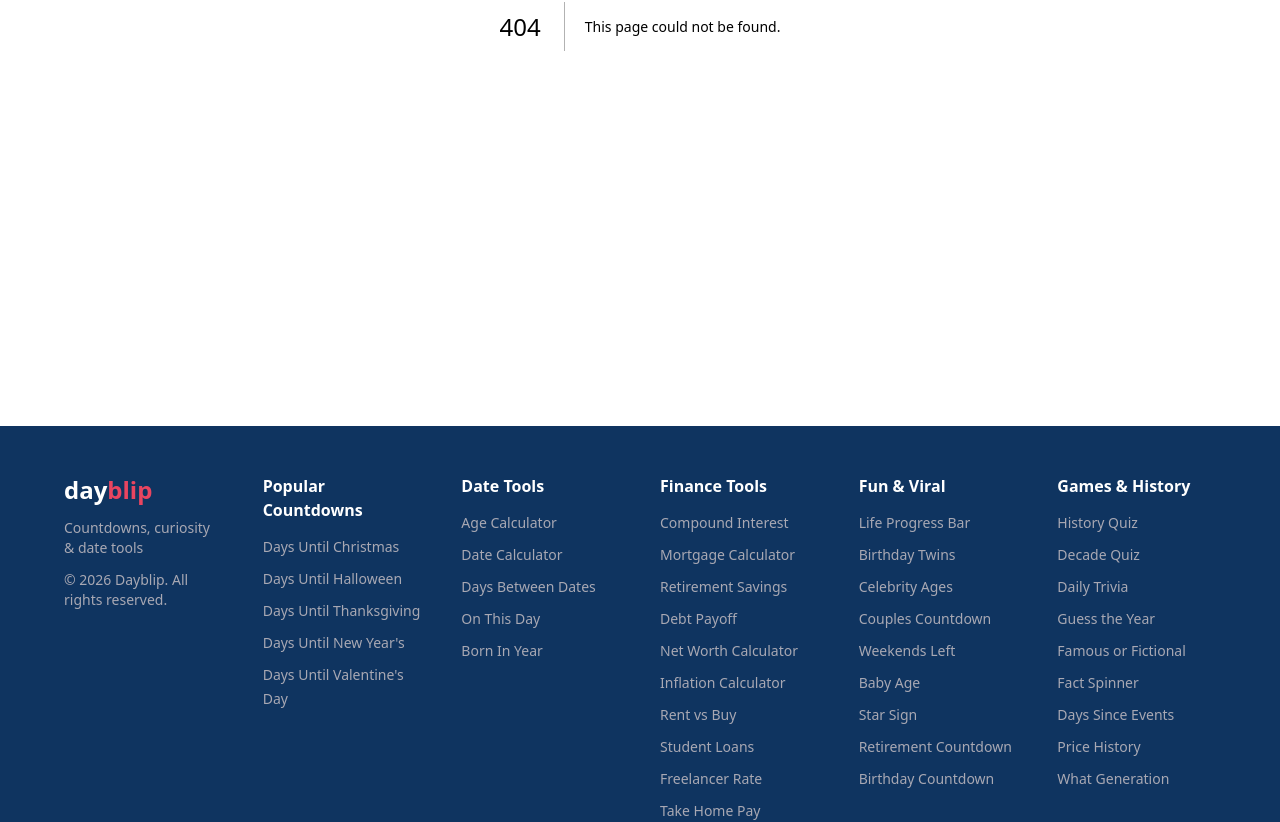
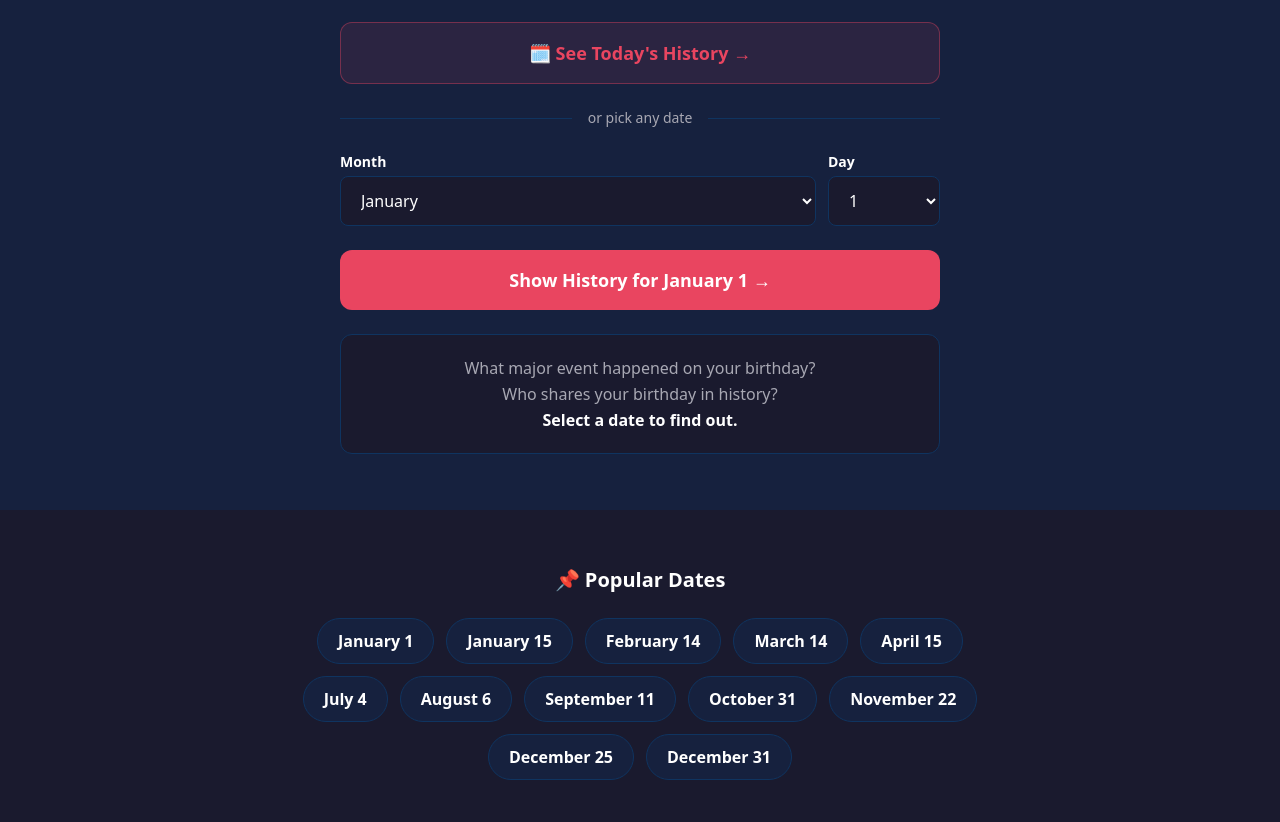
Before and after one commit to pierre2000it-max/dayblip, a Next.js app: page /on-this-day in a window 1280 px wide. Before the commit this address had no page. Shown: the part 440-1262 px from the top of the page. Built offline with nearby package versions, Linux system fonts and the light colour scheme.

Commit message:
Add On This Day landing page with date selector

```diff
--- /dev/null
+++ b/src/app/on-this-day/[date]/DateNav.tsx
@@ -0,0 +1,61 @@
+"use client"
+import { useState } from "react"
+import { useRouter } from "next/navigation"
+
+const MONTHS = [
+  "January","February","March","April","May","June",
+  "July","August","September","October","November","December",
+]
+const MONTH_SLUGS = [
+  "january","february","march","april","may","june",
+  "july","august","september","october","november","december",
+]
+
+function daysInMonth(month: number): number {
+  return new Date(2024, month, 0).getDate()
+}
+
+interface DateNavProps {
+  currentMonth: number // 1-indexed
+  currentDay: number
+  currentLabel: string
+}
+
+export default function DateNav({ currentMonth, currentDay, currentLabel }: DateNavProps) {
+  const router = useRouter()
+  const [month, setMonth] = useState(currentMonth)
+  const [day, setDay]     = useState(currentDay)
+
+  const maxDays = daysInMonth(month)
+  const safeDay = Math.min(day, maxDays)
+
+  const go = () => {
+    router.push(`/on-this-day/${MONTH_SLUGS[month - 1]}-${safeDay}`)
+  }
+
+  const sel = "rounded-lg border border-[#0f3460] bg-[#1a1a2e] px-3 py-2 text-white text-sm focus:border-[#e94560] focus:outline-none"
+
+  return (
+    <div className="bg-[#0f3460]/40 border-b border-[#0f3460] px-6 py-3">
+      <div className="mx-auto max-w-[900px] flex flex-wrap items-center gap-3">
+        <span className="text-sm text-[#a8a8b3] shrink-0">
+          📅 <span className="text-white font-semibold">Exploring: {currentLabel}</span>
+        </span>
+        <div className="flex items-center gap-2 ml-auto">
+          <select value={month} onChange={e => { setMonth(Number(e.target.value)); setDay(1) }} className={sel}>
+            {MONTHS.map((m, i) => <option key={m} value={i + 1}>{m}</option>)}
+          </select>
+          <select value={safeDay} onChange={e => setDay(Number(e.target.value))} className={sel + " w-16"}>
+            {Array.from({ length: maxDays }, (_, i) => i + 1).map(d => (
+              <option key={d} value={d}>{d}</option>
+            ))}
+          </select>
+          <button onClick={go}
+            className="rounded-lg bg-[#e94560] px-4 py-2 text-sm font-semibold text-white transition-opacity hover:opacity-90 whitespace-nowrap">
+            Go →
+          </button>
+        </div>
+      </div>
+    </div>
+  )
+}
--- a/src/app/on-this-day/[date]/page.tsx
+++ b/src/app/on-this-day/[date]/page.tsx
@@ -1,5 +1,6 @@
 import type { Metadata } from "next";
 import Link from "next/link";
+import DateNav from "./DateNav";
 import onThisDayRaw from "@/data/onThisDay.json";
 import { generateOnThisDaySchema, generateBreadcrumbSchema } from "@/lib/seo";
 import AdUnit from "@/components/AdUnit";
@@ -164,6 +165,9 @@ export default function OnThisDayPage({
 
       <div className="min-h-screen bg-[#1a1a2e]">
 
+        {/* ── DATE NAV BAR ──────────────────────────────────────────── */}
+        <DateNav currentMonth={month} currentDay={day} currentLabel={formattedDate} />
+
         {/* ── HERO ──────────────────────────────────────────────────── */}
         <section className="px-6 py-16 text-center"
           style={{ background: "linear-gradient(135deg, #1a1a2e 0%, #0f3460 100%)" }}>
--- /dev/null
+++ b/src/app/on-this-day/page.tsx
@@ -0,0 +1,135 @@
+"use client"
+import { useState } from "react"
+import { useRouter } from "next/navigation"
+import Link from "next/link"
+
+const MONTHS = [
+  "January","February","March","April","May","June",
+  "July","August","September","October","November","December",
+]
+
+const MONTH_SLUGS = [
+  "january","february","march","april","may","june",
+  "july","august","september","october","november","december",
+]
+
+function daysInMonth(month: number): number {
+  // month is 1-indexed. Use a leap year (2024) for Feb.
+  return new Date(2024, month, 0).getDate()
+}
+
+const POPULAR_DATES = [
+  { slug: "january-1",    label: "January 1" },
+  { slug: "january-15",   label: "January 15" },
+  { slug: "february-14",  label: "February 14" },
+  { slug: "march-14",     label: "March 14" },
+  { slug: "april-15",     label: "April 15" },
+  { slug: "july-4",       label: "July 4" },
+  { slug: "august-6",     label: "August 6" },
+  { slug: "september-11", label: "September 11" },
+  { slug: "october-31",   label: "October 31" },
+  { slug: "november-22",  label: "November 22" },
+  { slug: "december-25",  label: "December 25" },
+  { slug: "december-31",  label: "December 31" },
+]
+
+export default function OnThisDayLandingPage() {
+  const router = useRouter()
+  const [month, setMonth] = useState(1)
+  const [day, setDay]     = useState(1)
+
+  const maxDays = daysInMonth(month)
+  const safeDay = Math.min(day, maxDays)
+
+  const go = () => {
+    router.push(`/on-this-day/${MONTH_SLUGS[month - 1]}-${safeDay}`)
+  }
+
+  const goToday = () => {
+    const today = new Date()
+    const slug  = `${MONTH_SLUGS[today.getMonth()]}-${today.getDate()}`
+    router.push(`/on-this-day/${slug}`)
+  }
+
+  const sel = "rounded-lg border border-[#0f3460] bg-[#1a1a2e] px-4 py-3 text-white focus:border-[#e94560] focus:outline-none"
+
+  return (
+    <div className="min-h-screen bg-[#1a1a2e]">
+      {/* Hero */}
+      <section className="px-6 py-20 text-center" style={{ background: "linear-gradient(135deg,#1a1a2e 0%,#0f3460 100%)" }}>
+        <div className="mx-auto max-w-[700px]">
+          <div className="mb-4 text-5xl">📅</div>
+          <h1 className="mb-3 text-4xl font-bold text-white md:text-5xl">On This Day in History</h1>
+          <p className="text-lg text-[#a8a8b3]">
+            Select any date to discover historical events, famous birthdays and scientific discoveries
+          </p>
+        </div>
+      </section>
+
+      {/* Date selector */}
+      <section className="bg-[#16213e] px-6 py-14">
+        <div className="mx-auto max-w-[600px] space-y-6">
+
+          {/* Today shortcut */}
+          <button onClick={goToday}
+            className="w-full rounded-xl border border-[#e94560]/40 bg-[#e94560]/10 py-4 text-lg font-bold text-[#e94560] transition-colors hover:bg-[#e94560]/20">
+            🗓️ See Today&apos;s History →
+          </button>
+
+          <div className="flex items-center gap-4">
+            <div className="flex-1 h-px bg-[#0f3460]" />
+            <span className="text-[#a8a8b3] text-sm">or pick any date</span>
+            <div className="flex-1 h-px bg-[#0f3460]" />
+          </div>
+
+          {/* Month + Day selectors */}
+          <div className="flex gap-3">
+            <label className="flex-1 flex flex-col gap-1">
+              <span className="text-sm font-semibold text-white">Month</span>
+              <select value={month} onChange={e => { setMonth(Number(e.target.value)); setDay(1) }} className={sel}>
+                {MONTHS.map((m, i) => <option key={m} value={i + 1}>{m}</option>)}
+              </select>
+            </label>
+            <label className="w-28 flex flex-col gap-1">
+              <span className="text-sm font-semibold text-white">Day</span>
+              <select value={safeDay} onChange={e => setDay(Number(e.target.value))} className={sel}>
+                {Array.from({ length: maxDays }, (_, i) => i + 1).map(d => (
+                  <option key={d} value={d}>{d}</option>
+                ))}
+              </select>
+            </label>
+          </div>
+
+          <button onClick={go}
+            className="w-full rounded-xl bg-[#e94560] py-4 text-lg font-bold text-white transition-opacity hover:opacity-90">
+            Show History for {MONTHS[month - 1]} {safeDay} →
+          </button>
+
+          {/* Fun prompt */}
+          <div className="rounded-xl border border-[#0f3460] bg-[#1a1a2e] p-5 text-center">
+            <p className="text-[#a8a8b3] leading-relaxed">
+              What major event happened on your birthday?<br />
+              Who shares your birthday in history?<br />
+              <span className="text-white font-semibold">Select a date to find out.</span>
+            </p>
+          </div>
+        </div>
+      </section>
+
+      {/* Popular dates */}
+      <section className="bg-[#1a1a2e] px-6 py-14">
+        <div className="mx-auto max-w-[700px]">
+          <h2 className="mb-6 text-center text-xl font-bold text-white">📌 Popular Dates</h2>
+          <div className="flex flex-wrap justify-center gap-3">
+            {POPULAR_DATES.map(d => (
+              <Link key={d.slug} href={`/on-this-day/${d.slug}`}
+                className="rounded-full border border-[#0f3460] bg-[#16213e] px-5 py-2.5 text-white font-semibold transition-colors hover:border-[#e94560] hover:bg-[#e94560]/10">
+                {d.label}
+              </Link>
+            ))}
+          </div>
+        </div>
+      </section>
+    </div>
+  )
+}
--- a/src/components/Header.tsx
+++ b/src/components/Header.tsx
@@ -8,7 +8,7 @@ const navLinks = [
   { label: "Born In", href: "/born-in" },
   { label: "Finance", href: "/finance" },
   { label: "Health", href: "/health" },
-  { label: "On This Day", href: "/on-this-day/january-1" },
+  { label: "On This Day", href: "/on-this-day" },
   { label: "Tools", href: "/age-calculator" },
 ];
 
```
